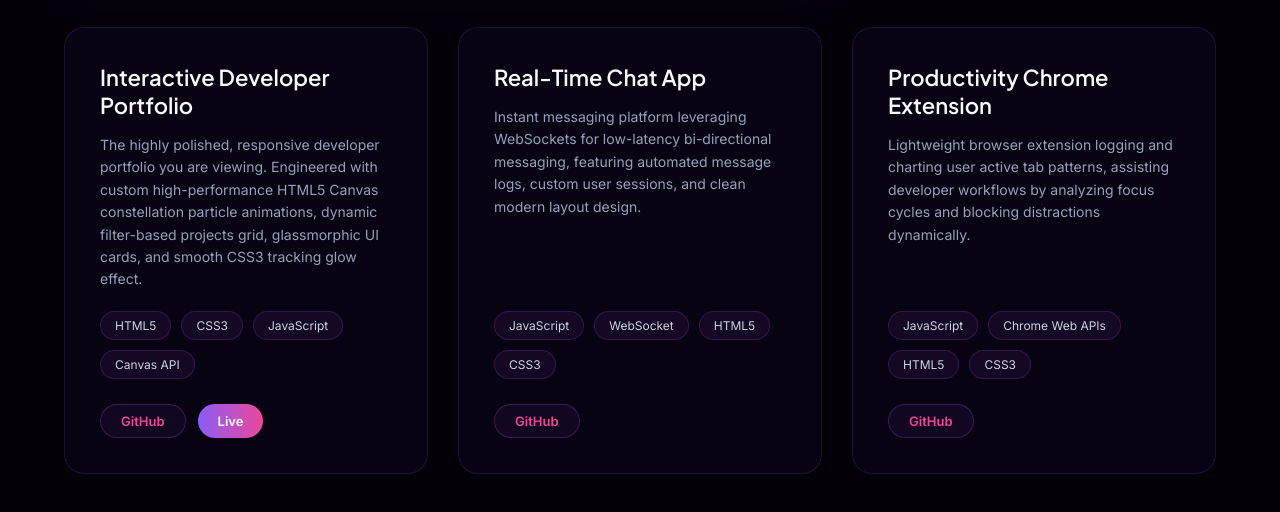
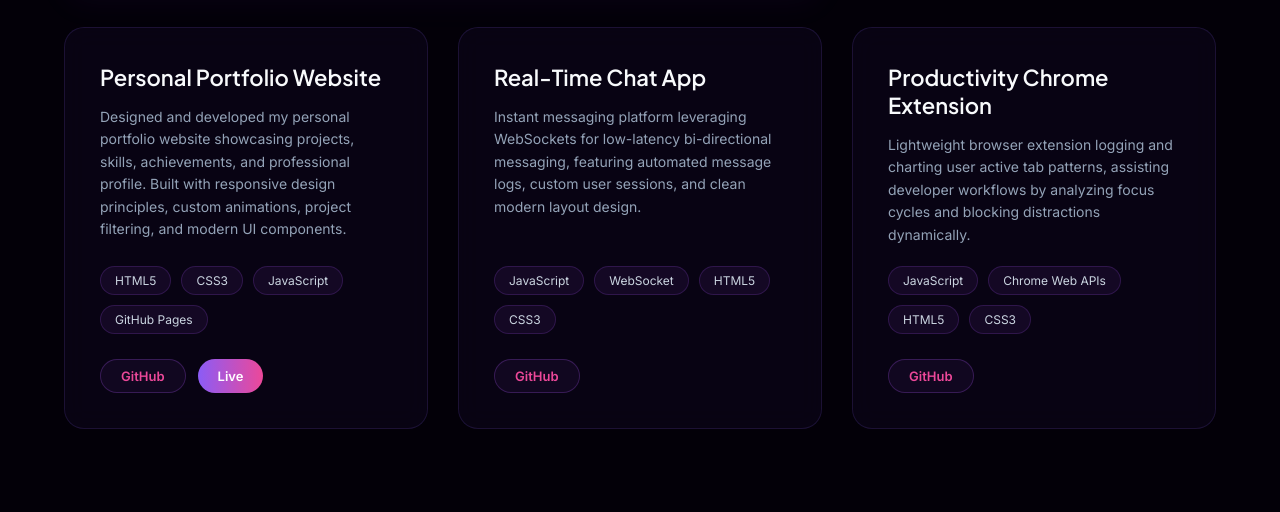
Before and after one commit to Riya10jain/my-portfolio, a plain HTML site: page index.html in a window 1280 px wide. Shown: the part 3583-4095 px from the top of the page. Drawn offline with nearby package versions, Linux system fonts and the light colour scheme.

Commit message:
Update projects

```diff
--- a/index.html
+++ b/index.html
@@ -141,7 +141,7 @@
 
     <section id="experience" class="section">
       <div class="container">
-        <h2 data-aos="fade-up">Professional <span>Internships</span></h2>
+        <h2 data-aos="fade-up">Virtual Experience & <span> Training</span></h2>
 
         <div class="timeline">
           <div class="timeline-item" data-aos="fade-right">
@@ -167,7 +167,7 @@
           </div>
 
           <div class="timeline-item" data-aos="fade-right">
-            <span class="timeline-meta">Cognizant / Forage | Data Tech</span>
+            <span class="timeline-meta"> Data Tech</span>
             <h3>Data Engineering Virtual Analyst</h3>
             <p>
               Practiced designing automated ETL workflows, mock data warehousing
@@ -298,22 +298,22 @@
             data-aos="zoom-in"
             data-aos-delay="200"
           >
-            <h3>Interactive Developer Portfolio</h3>
+            <h3>Personal Portfolio Website</h3>
             <p>
-              The highly polished, responsive developer portfolio you are
-              viewing. Engineered with custom high-performance HTML5 Canvas
-              constellation particle animations, dynamic filter-based projects
-              grid, glassmorphic UI cards, and smooth CSS3 tracking glow effect.
+              Designed and developed my personal portfolio website showcasing
+              projects, skills, achievements, and professional profile. Built
+              with responsive design principles, custom animations, project
+              filtering, and modern UI components.
             </p>
             <div class="tags">
               <span>HTML5</span>
               <span>CSS3</span>
               <span>JavaScript</span>
-              <span>Canvas API</span>
+              <span>GitHub Pages</span>
             </div>
             <div class="links">
               <a
-                href="https://github.com/Riya10jain/Portfolio"
+                href="https://riya10jain.github.io/my-portfolio/"
                 target="_blank"
                 rel="noopener noreferrer"
                 >GitHub</a
```
